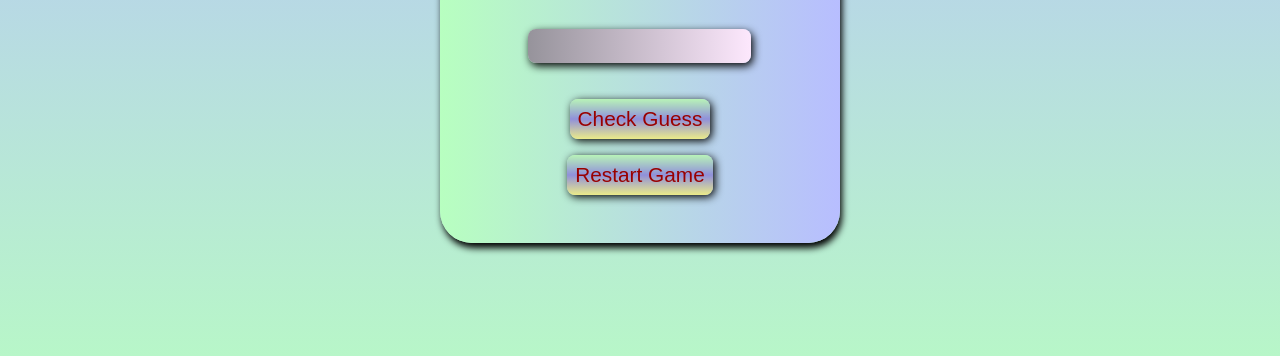
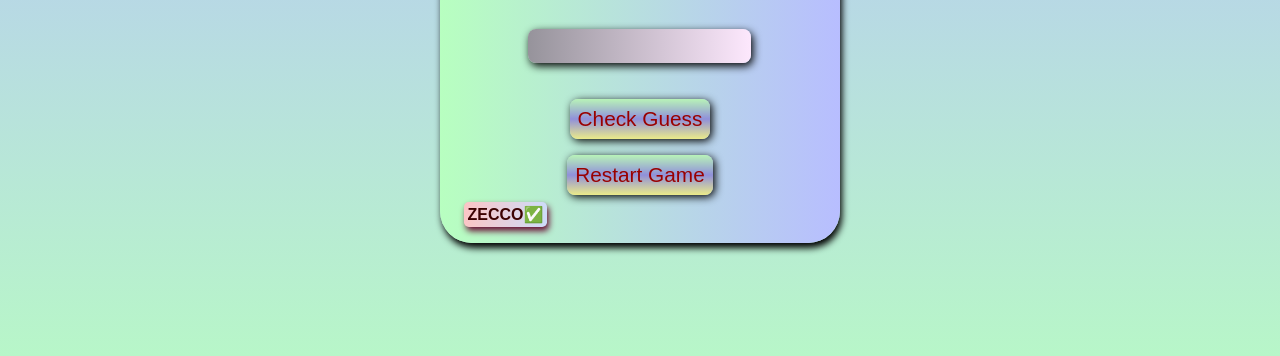
Before and after one commit to zeccoboss/number-guess, a plain HTML site: page index.html in a window 1280 px wide. Shown: the part 336-692 px from the top of the page. Drawn offline with Linux system fonts and the light colour scheme.

Commit message:
Update index.html

```diff
--- a/index.html
+++ b/index.html
@@ -1,11 +1,13 @@
 <!DOCTYPE html>
 <html lang="en">
+
 <head>
   <meta charset="UTF-8">
   <meta name="viewport" content="width=device-width, initial-scale=1.0">
   <title>Number Guess</title>
   <link rel="stylesheet" href="style.css">
 </head>
+
 <body>
   <div class="container" id="container">
     <h1>Number Guessing Game</h1>
@@ -15,7 +17,11 @@
     <button id="guessBtn" class="guessBtn" type="submit">Check Guess</button>
     <h2 id="guessResult"></h2>
     <button id="refreshGeuss" class="guessBtn" type="submit">Restart Game</button>
+    <div class="my-name">
+      <p>ZECCO✅</p>
+    </div>
   </div>
   <script src="main.js"></script>
 </body>
+
 </html>
```
Lines whose indentation alone changed are shown as unchanged.
